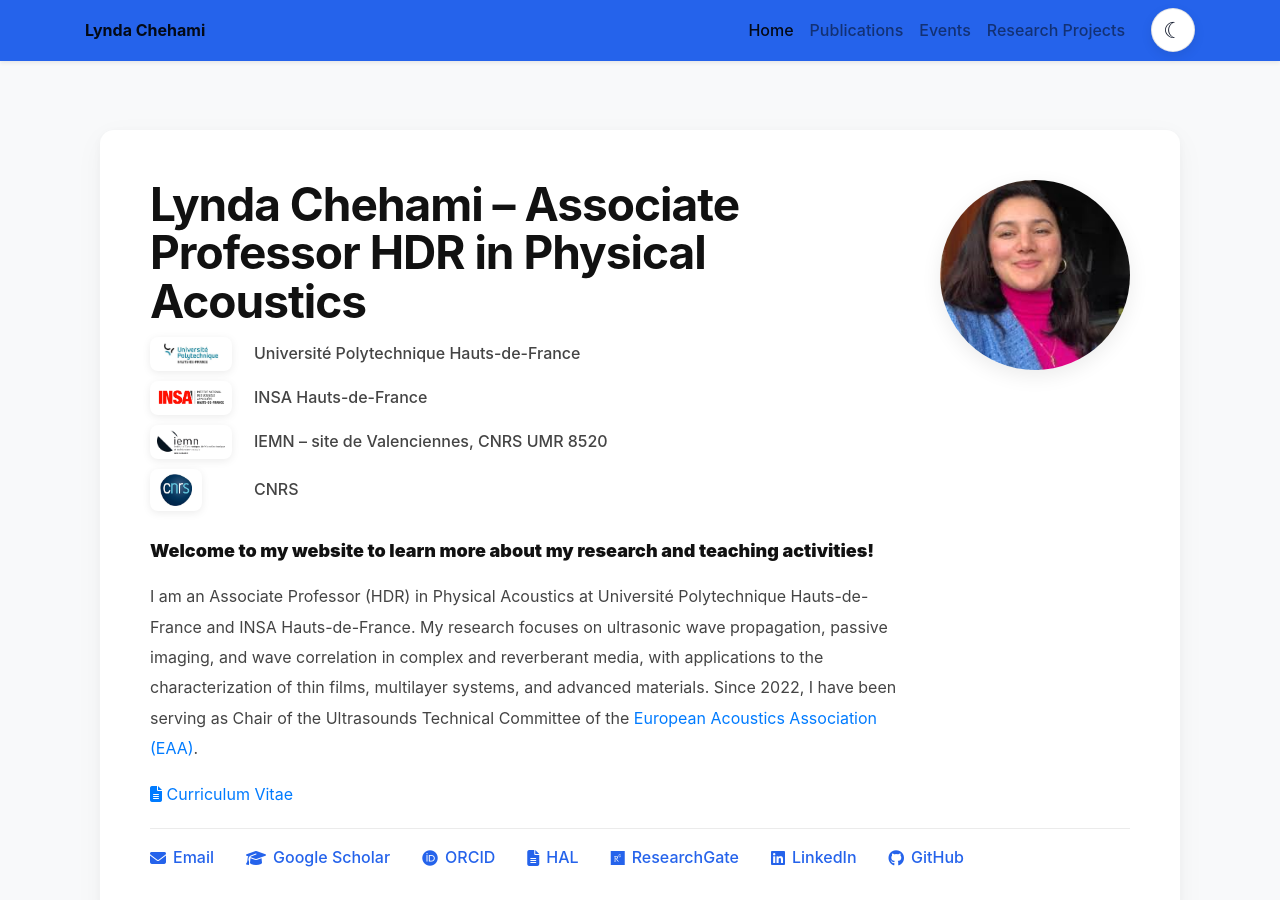
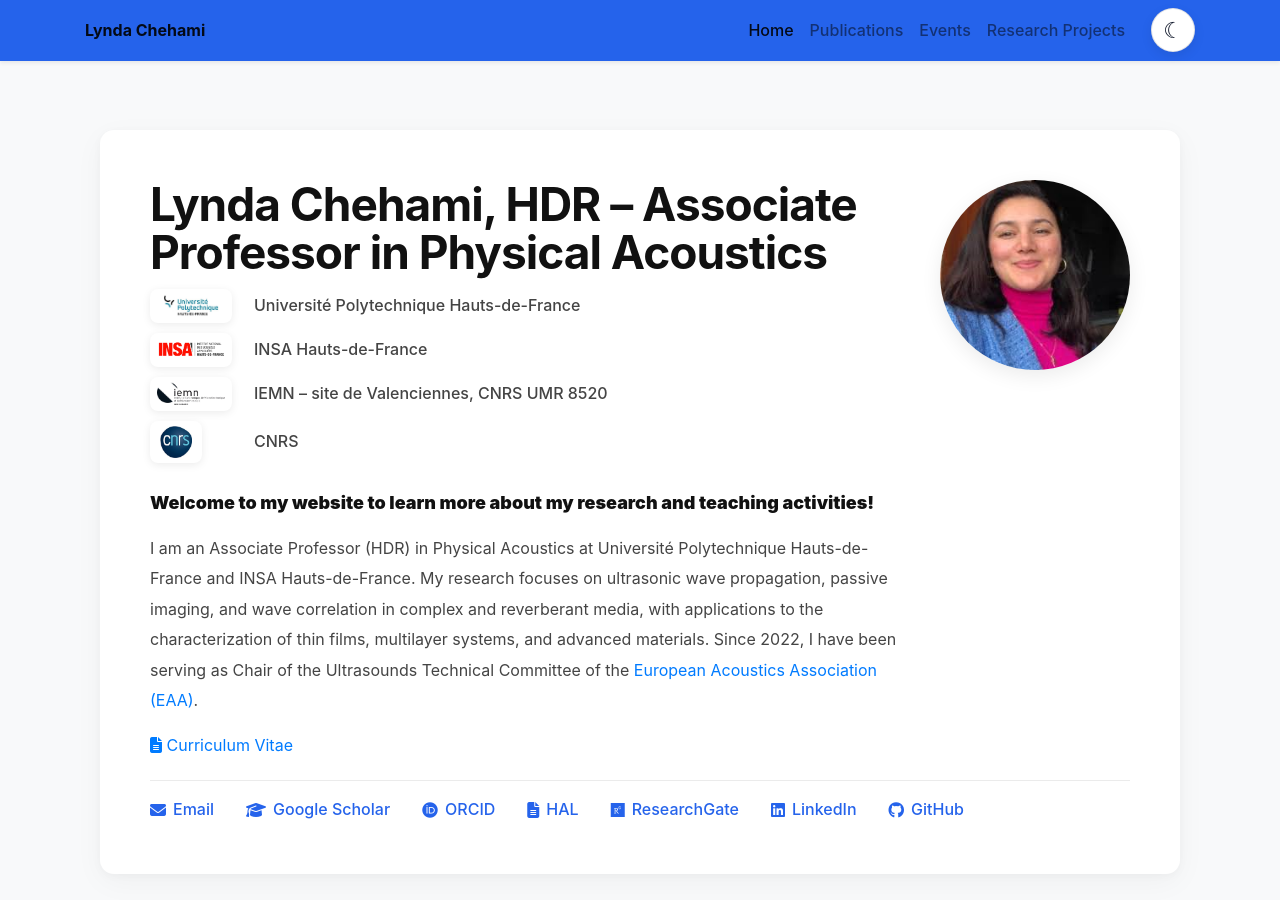
Before and after one commit to lchehami/lchehami.github.io, a Jekyll site: the page built from index.html, in a window 1280 px wide and 900 px high. Built offline with Jekyll 4.4.1, drawn with Linux system fonts in a browser that asks for light colours; nearby versions of some CDN libraries; a style sheet for code colours, icons or effects is not loaded.

```diff
--- a/index.html
+++ b/index.html
@@ -17,7 +17,7 @@ description: "Official academic website of Lynda Chehami, Associate Professor HD
 
     <div class="hero-text">
 
-      <h1>Lynda Chehami – Associate Professor HDR in Physical Acoustics</h1>
+      <h1>Lynda Chehami, HDR – Associate Professor in Physical Acoustics</h1>
 
       <a href="https://www.uphf.fr/" target="_blank" class="affiliation">
         <img src="{{ site.baseurl }}/assets/images/badges/uphf.png" class="aff-logo" alt="UPHF">
```
